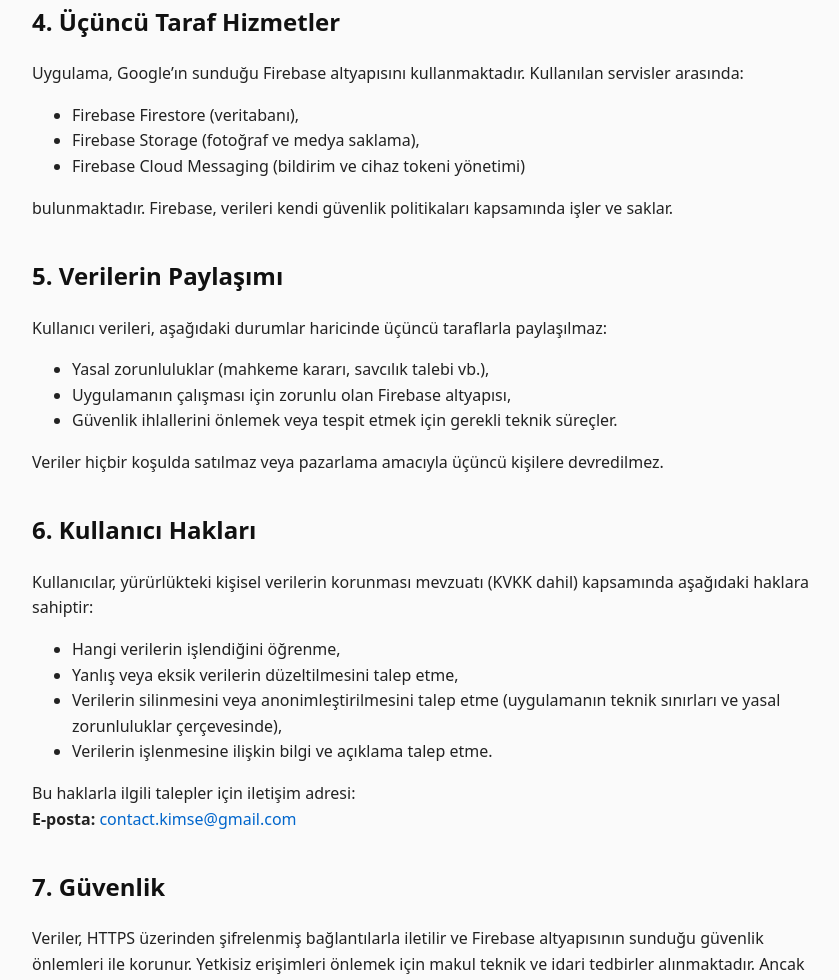
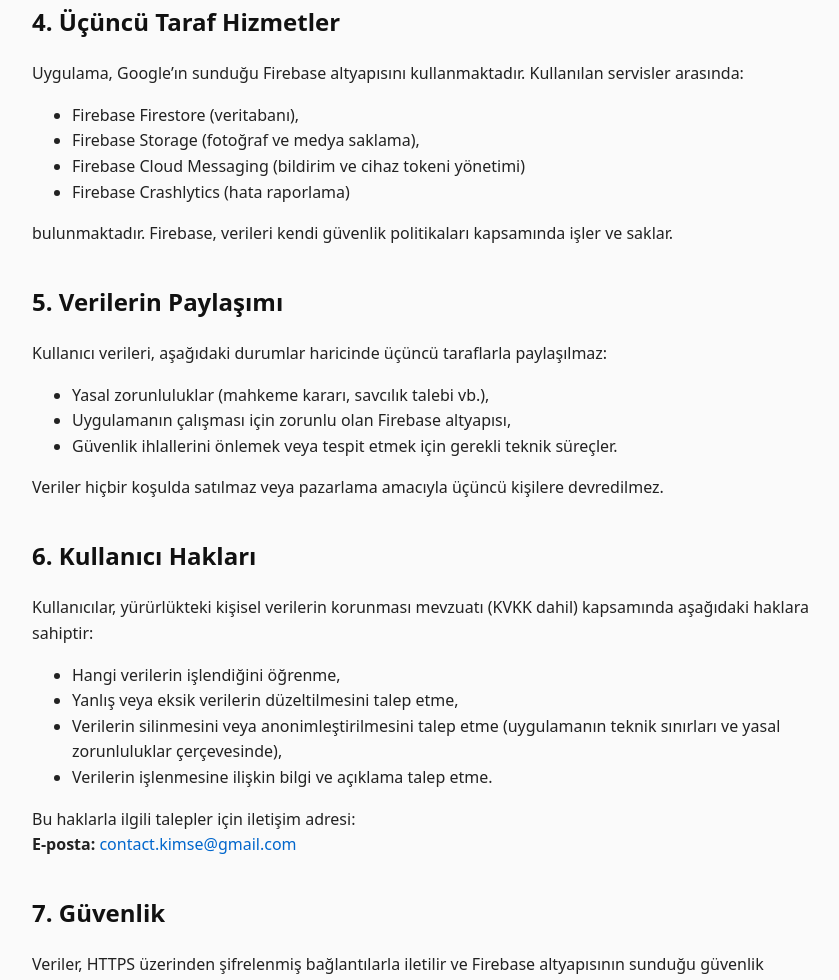
Before and after one commit to perception44/kimse-pages, a plain HTML site: page privacy_policy.html in a window 1280 px wide. Shown: the part 1399-2379 px from the top of the page, without its empty margins (208-1047 px from the left). Drawn offline with Linux system fonts and the light colour scheme.

Commit message:
Update privacy_policy.html

```diff
--- a/privacy_policy.html
+++ b/privacy_policy.html
@@ -103,6 +103,7 @@
       <li>Firebase Firestore (veritabanı),</li>
       <li>Firebase Storage (fotoğraf ve medya saklama),</li>
       <li>Firebase Cloud Messaging (bildirim ve cihaz tokeni yönetimi)</li>
+      <li>Firebase Crashlytics (hata raporlama)</li>
     </ul>
     <p>bulunmaktadır. Firebase, verileri kendi güvenlik politikaları kapsamında işler ve saklar.</p>
   </div>
```
